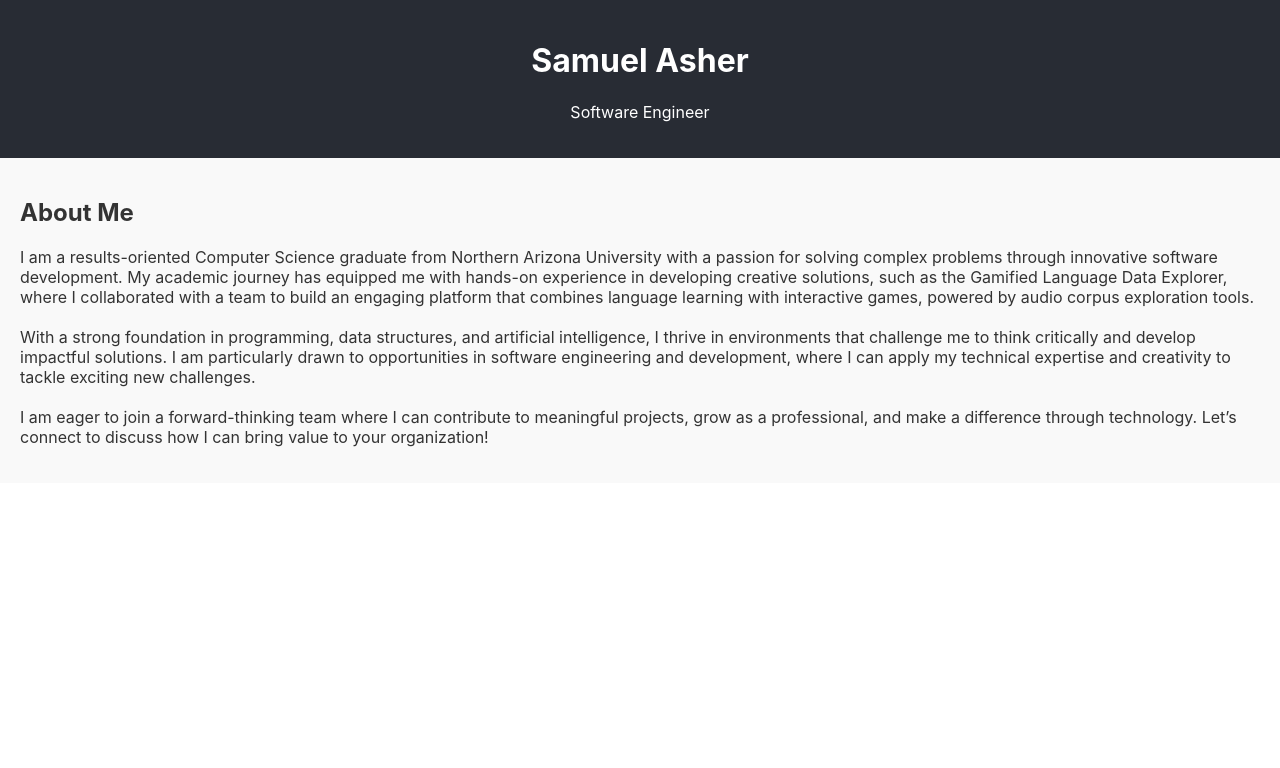
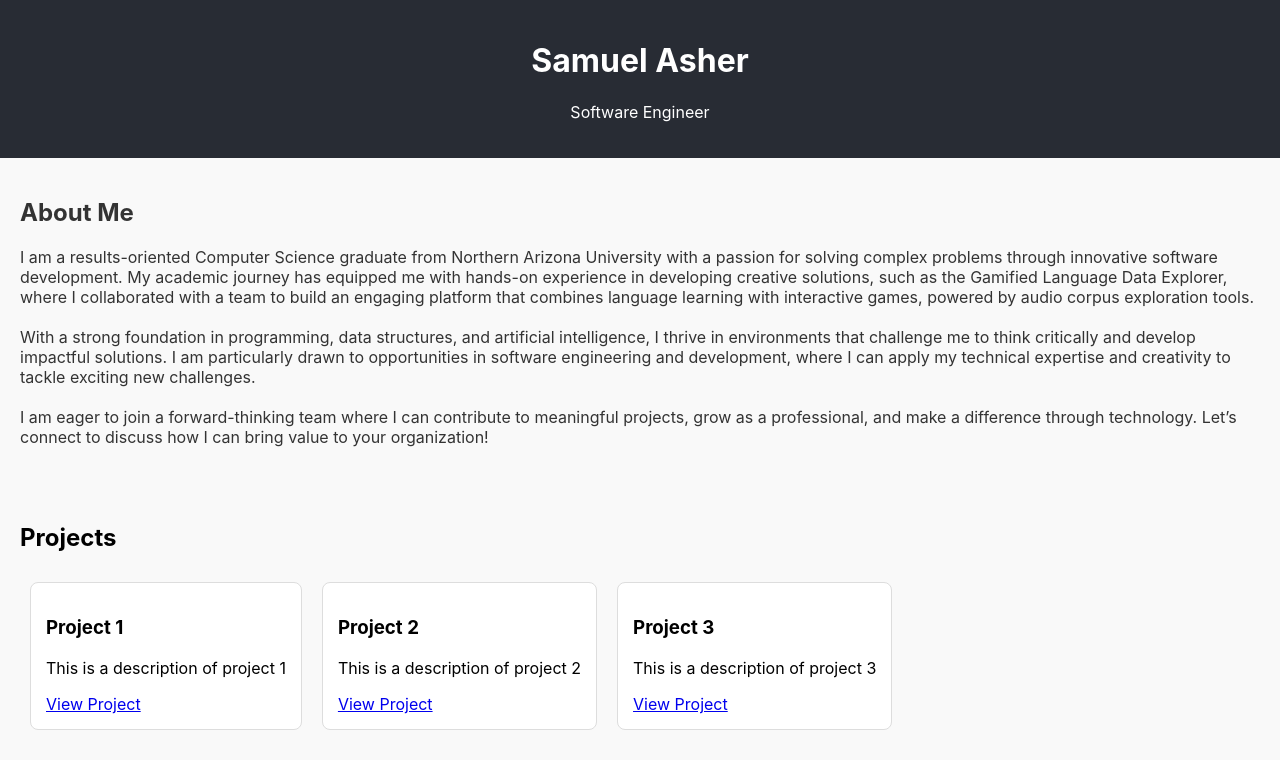
Before and after one commit to Tisaghu/Portfolio-Website, a React (Create React App) app: page / in a window 1280 px wide. Shown: the top 768 px of the page. Built offline with nearby package versions, Linux system fonts and the light colour scheme.

Commit message:
Added Project and ProjectCard components and added them to App.js

```diff
--- a/src/App.js
+++ b/src/App.js
@@ -1,12 +1,14 @@
 import React from "react";
 import Header from "./Header";
 import About from "./About";
+import Projects from "./Projects";
 
 function App() {
   return (
     <div>
       <Header />
       <About />
+      <Projects />
     </div>
   );
 }
--- /dev/null
+++ b/src/ProjectCard.js
@@ -0,0 +1,20 @@
+import React from "react";
+
+function ProjectCard({title, description, link }) {
+    return (
+        <div style={{
+            border: "1px solid #ddd",
+            borderRadius: "8px",
+            padding: "15px",
+            margin: "10px",
+            maxWidth: "300px",
+            background: "#fff"
+        }}>
+            <h3>{title}</h3>
+            <p>{description}</p>
+            <a href={link} target="_blank" rel="noopener noreferrer">View Project</a>
+        </div>
+    );
+}
+
+export default ProjectCard;
--- /dev/null
+++ b/src/Projects.js
@@ -0,0 +1,42 @@
+import React from "react";
+import ProjectCard from "./ProjectCard";
+
+function Projects() {
+
+    // Sample project data
+    const projectList = [
+        {
+            title: "Project 1",
+            description: "This is a description of project 1",
+            link: "https://www.example.com"
+        },
+        {
+            title: "Project 2",
+            description: "This is a description of project 2",
+            link: "https://www.example.com"
+        },
+        {
+            title: "Project 3",
+            description: "This is a description of project 3",
+            link: "https://www.example.com"
+        }
+    ];
+
+    return (
+        <section style={{ padding: "20px", background: "#f9f9f9" }}>
+        <h2>Projects</h2>
+        <div style={{ display: "flex", flexWrap: "wrap" }}>
+        {projectList.map((project, index) => (
+            <ProjectCard
+            key={index}
+            title={project.title}
+            description={project.description}
+            link={project.link}
+            />
+        ))}
+        </div>
+        </section>
+    );
+}
+
+export default Projects;
```
